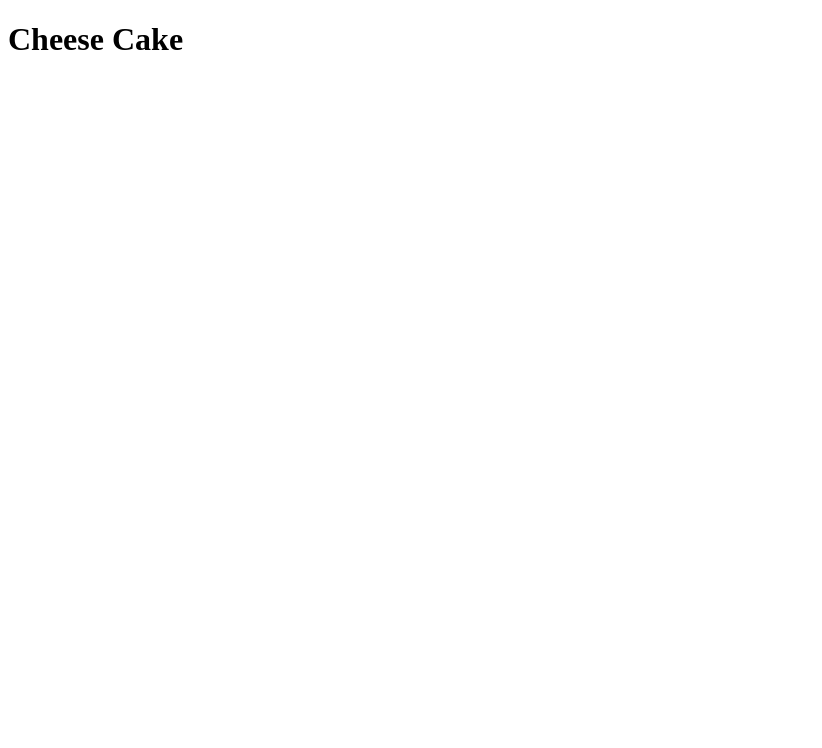
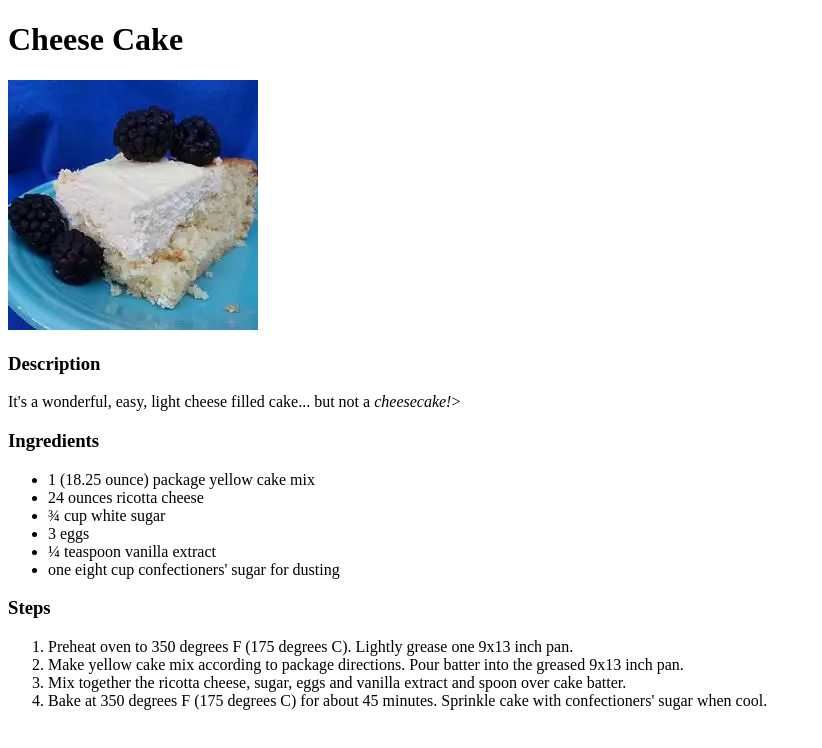
Before and after one commit to vishalsekar11/odin-recipes, a plain HTML site: page recipes/cheesecake.html in a window 1280 px wide. Shown: the whole page, without its empty margins (0-822 px from the left). Drawn offline with Linux system fonts and the light colour scheme.

Commit message:
Added Information to the cheesecake recipe

```diff
--- a/recipes/cheesecake.html
+++ b/recipes/cheesecake.html
@@ -5,5 +5,24 @@
     </head>
     <body>
         <h1>Cheese Cake</h1>
+        <img src="../images/cheesecake.webp" title="A Ricotta Cheese cake topped with Blueberries">
+        <h3>Description</h3>
+        <p>It's a wonderful, easy, light cheese filled cake... but not a <em>cheesecake!</em>></p>
+        <h3>Ingredients</h3>
+        <ul>
+            <li>1 (18.25 ounce) package yellow cake mix</li>
+            <li>24 ounces ricotta cheese</li>
+            <li>¾ cup white sugar</li>
+            <li>3 eggs</li>
+            <li>¼ teaspoon vanilla extract</li>
+            <li> one eight cup confectioners' sugar for dusting</li>
+        </ul>
+        <h3>Steps</h3>
+        <ol>
+            <li>Preheat oven to 350 degrees F (175 degrees C). Lightly grease one 9x13 inch pan. </li>
+            <li>Make yellow cake mix according to package directions. Pour batter into the greased 9x13 inch pan. </li>
+            <li>Mix together the ricotta cheese, sugar, eggs and vanilla extract and spoon over cake batter. </li>
+            <li>Bake at 350 degrees F (175 degrees C) for about 45 minutes. Sprinkle cake with confectioners' sugar when cool. </li>
+        </ol>
     </body>
 </html>
```
Also changed, not shown: images/cheesecake.webp (added).
